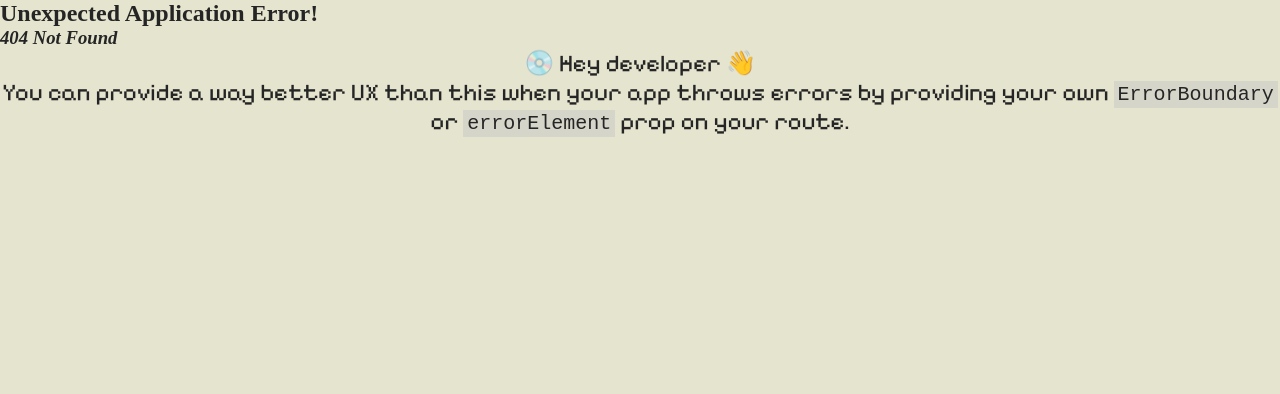
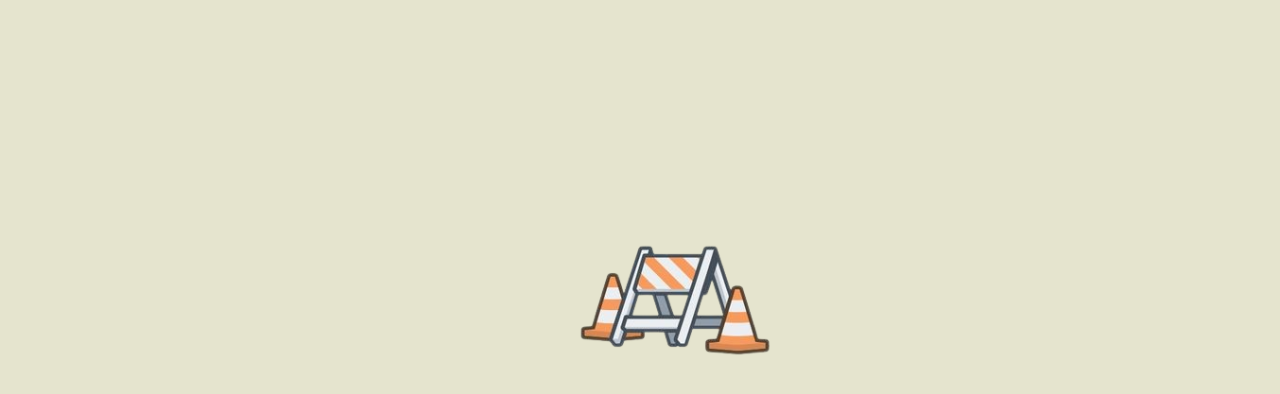
Before and after one commit to Bijay-Gurung/Portfolio, a React (Vite) app: page /about in a window 1280 px wide. Before the commit this address had no page. Shown: the top 394 px of the page. Built offline with nearby package versions, Linux system fonts and the light colour scheme.

Commit message:
About Section is under Development

```diff
--- a/src/App.jsx
+++ b/src/App.jsx
@@ -1,10 +1,16 @@
 import {createBrowserRouter, RouterProvider} from 'react-router-dom';
 import Home from './home';
+import About from './about';
+
 export default function App(){
   const router = createBrowserRouter([
     {
       path: '/',
       element: <Home/>
+    },
+    {
+      path: '/about',
+      element: <About/>
     },
   ])
 
--- /dev/null
+++ b/src/about.css
@@ -0,0 +1,16 @@
+*{
+    margin: 0px;
+    padding: 0px;
+    box-sizing: border-box;
+}
+
+.underDevelopment{
+    height: 400px;
+    width: 400px;
+    background-image: url("/UnderConstruction.png");
+    background-position: center;
+    background-size: cover;
+    position: relative;
+    top: 100px;
+    left: 37%;
+}
--- /dev/null
+++ b/src/about.jsx
@@ -0,0 +1,9 @@
+import "./about.css";
+
+export default function About(){
+    return(
+        <>
+        <div className="underDevelopment"></div>
+        </>
+    )
+}
--- a/src/home.jsx
+++ b/src/home.jsx
@@ -35,16 +35,16 @@ export default function Home() {
     <>
       <nav className="nav">
         <div className="content">
-          <Link to="" id="home" className="link">
+          <Link to="/" id="home" className="link">
             Home
           </Link>
-          <Link to="" id="about" className="link">
+          <Link to="/about" id="about" className="link">
             About
           </Link>
           <Link to="" id="projects" className="link">
             Projects
           </Link>
-          <Link to="" id="blog" className="link">
+          <Link to="" id="blog" className="link" style={{display: 'none'}}>
             Blogs
           </Link>
         </div>
```
Also changed, not shown: public/UnderConstruction.png (added).
